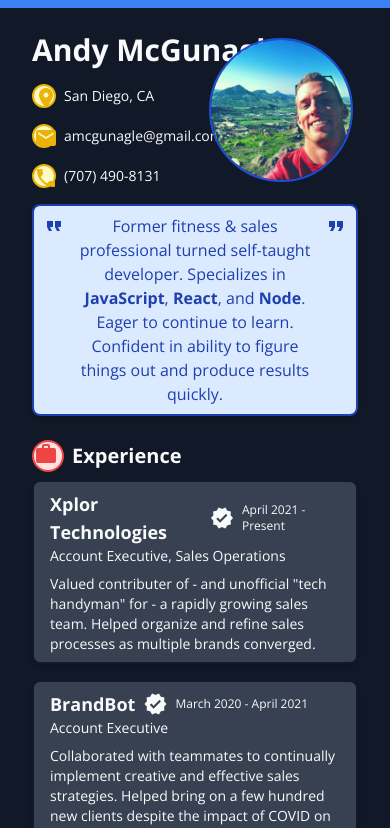
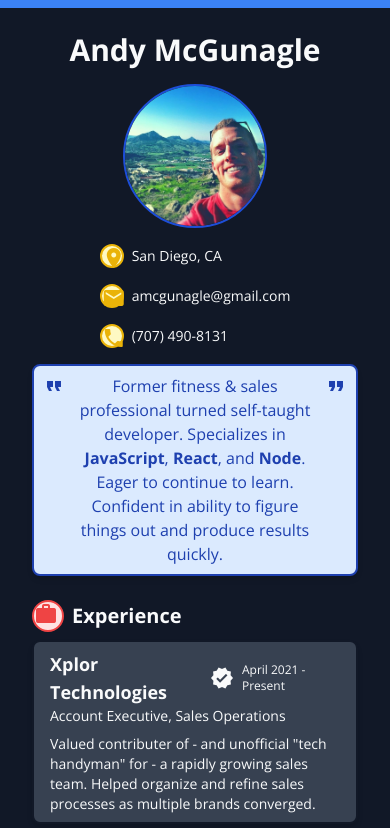
Before and after one commit to andymcgunagle/andys-personal-website, a Next.js app: page /resume in a window 390 px wide. Shown: the top 828 px of the page. Built offline with nearby package versions, Linux system fonts and the light colour scheme.

Commit message:
Fixed mobile layout for resume.

```diff
--- a/pages/resume.jsx
+++ b/pages/resume.jsx
@@ -22,14 +22,16 @@ export default function Resume() {
 
       <div className="flex flex-col gap-4 px-8 py-6 md:px-12 max-w-[750px] m-auto shadow-2xl bg-gray-900 text-gray-50 md:rounded-b-lg border-t-8 border-blue-500">
 
-        <header className="grid grid-cols-2 gap-4">
-          <div className="flex flex-col gap-4">
-            <Heading />
-            <IconAndText icon="place" text="San Diego, CA" />
-            <IconAndText icon="email" text="amcgunagle@gmail.com" />
-            <IconAndText icon="phone" text="(707) 490-8131" />
+        <header className="flex flex-col items-center gap-4">
+          <Heading />
+          <div className="flex flex-wrap-reverse justify-center items-center gap-4">
+            <div className="flex flex-col gap-4">
+              <IconAndText icon="place" text="San Diego, CA" />
+              <IconAndText icon="email" text="amcgunagle@gmail.com" />
+              <IconAndText icon="phone" text="(707) 490-8131" />
+            </div>
+            <Avatar additionalStyles="border-2 border-blue-700" />
           </div>
-          <Avatar additionalStyles="border-2 border-blue-700" />
         </header>
 
         <main className="flex flex-col gap-6">
```
